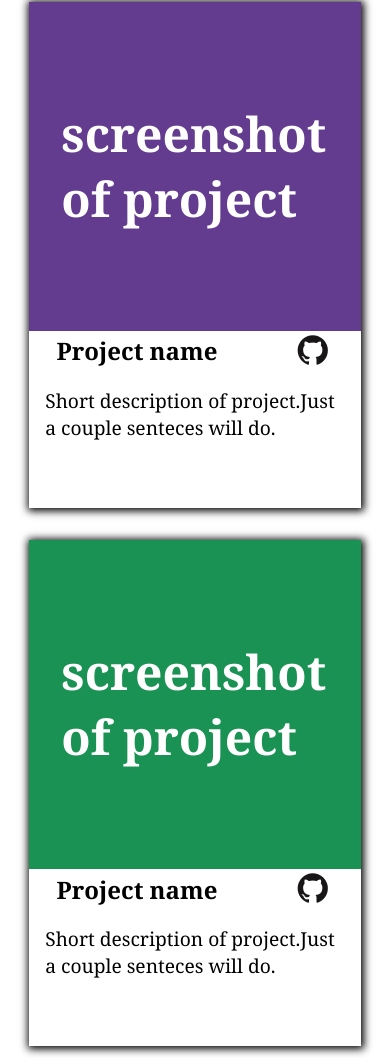
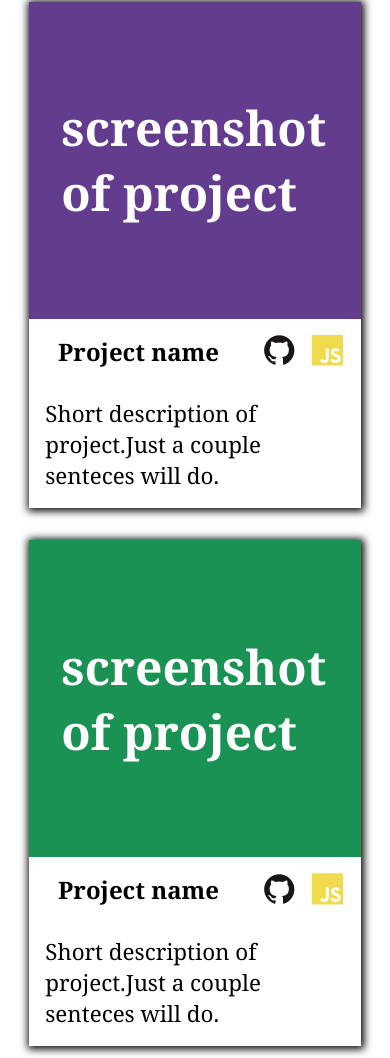
Before and after one commit to jorjdev/odin-final, a plain HTML site: page index.html in a window 390 px wide. Shown: the part 1226-2284 px from the top of the page. Drawn offline with nearby package versions, Linux system fonts and the light colour scheme.

Commit message:
added work section for mobile

```diff
--- a/css/style.css
+++ b/css/style.css
@@ -194,6 +194,7 @@ h1 {
   display: flex;
   flex-direction: column;
 
+
 }
 
 .project-details {
@@ -202,22 +203,22 @@ h1 {
   flex-direction: row;
   align-items:center;
   justify-content:space-between;
-  margin: 0.2rem 0 0 0;
+  margin: 1rem 0 0.5rem 0;
 }
 
 .project-name {
   font-family: Cambria, Cochin, Georgia, Times, "Times New Roman", serif;
   font-size:1.5rem;
-  margin:0 0 0 1.7rem;
+  margin:0 0 0 1.8rem;
 
 }
-.social-button1 {
-  margin-right:2rem;
+.social-buttons1 {
+  margin-right:1.1rem;
 }
 
 .project-description {
   font-family: Cambria, Cochin, Georgia, Times, "Times New Roman", serif;
-   font-size:1.2rem;
+   font-size:1.4rem;
    padding:0 1rem 0 1rem;
 }
 
--- a/index.html
+++ b/index.html
@@ -50,10 +50,16 @@
         <div class="project-footer">
           <div class="project-details">
             <h3 class="project-name">Project name</h3>
+            <div class="social-buttons1">
+
               <a href="" class="social-button1">
                 <i  class="devicon-github-original colored">
                 </i>
+                <a href="" class="social-button1">
+                  <i  class="devicon-javascript-plain colored">
+                  </i>
               </a>
+            </div>
           </div>
           <p class="project-description">Short description of project.Just a couple senteces will do.</p>
         </div>
@@ -69,10 +75,16 @@
         <div class="project-footer"  >
           <div class="project-details">
             <h3 class="project-name">Project name</h3>
+            <div class="social-buttons1">
+
               <a href="" class="social-button1">
                 <i  class="devicon-github-original colored">
                 </i>
+                <a href="" class="social-button1">
+                  <i  class="devicon-javascript-plain colored">
+                  </i>
               </a>
+            </div>
           </div>
           <p class="project-description">Short description of project.Just a couple senteces will do.</p>
         </div>
@@ -88,10 +100,18 @@
         <div class="project-footer"  >
           <div class="project-details">
             <h3 class="project-name">Project name</h3>
+
+            <div class="social-buttons1">
+
               <a href="" class="social-button1">
                 <i  class="devicon-github-original colored">
                 </i>
+                <a href="" class="social-button1">
+                  <i  class="devicon-javascript-plain colored">
+                  </i>
               </a>
+            </div>
+
           </div>
           <p class="project-description">Short description of project.Just a couple senteces will do.</p>
         </div>
```
Lines whose indentation alone changed are shown as unchanged.
